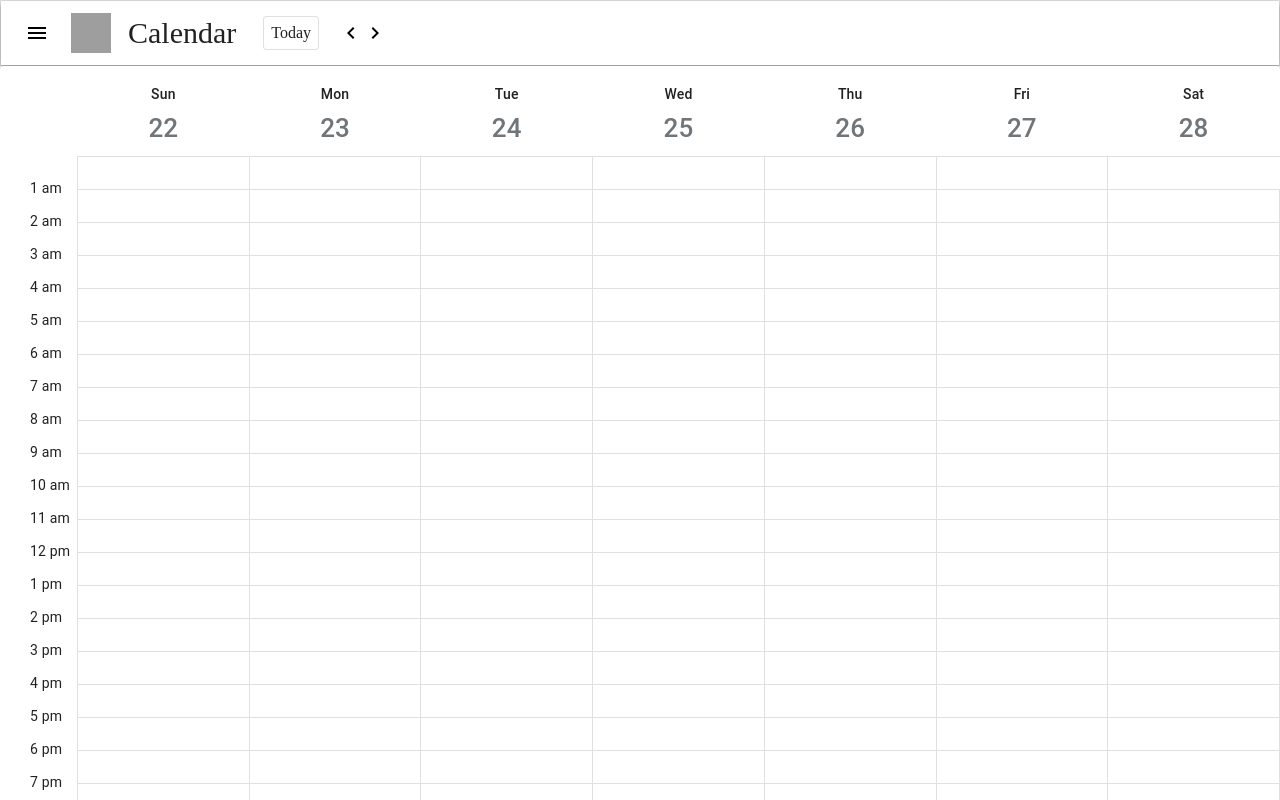
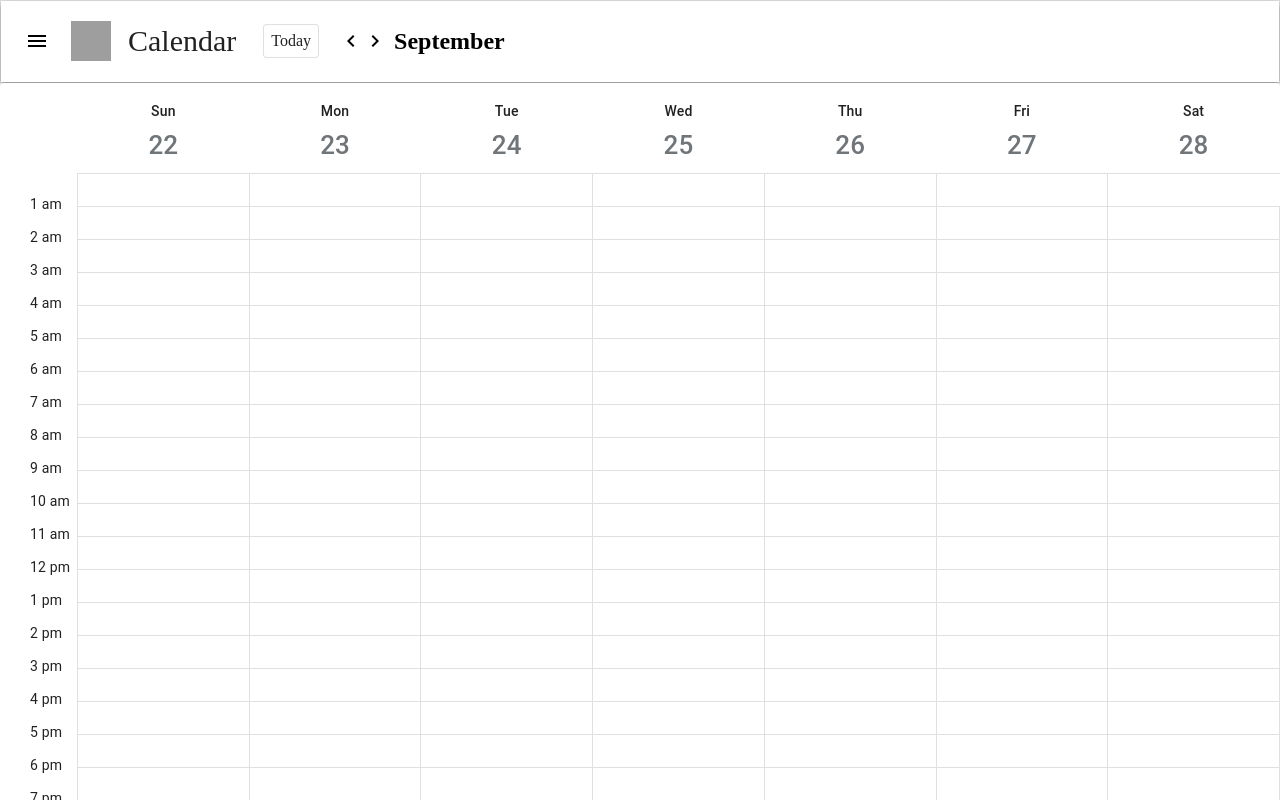
Before and after one commit to shreekarhegde/Google-Calendar, a React (Create React App) app: page / in a window 1280 px wide. Shown: the top 800 px of the page. Built offline with nearby package versions, Linux system fonts and the light colour scheme; grey boxes are pictures that could not be loaded.

Commit message:
Added logic to set month

```diff
--- a/src/components/Calendar.tsx
+++ b/src/components/Calendar.tsx
@@ -7,7 +7,7 @@ import { WeekView } from './WeekView/WeekView';
 export const Calendar = () => {
 	const [startDate, setStartDate] = useState(+moment());
 	const [weekDays, setWeekDays] = useState(getAllDaysInTheWeek());
-
+	const [month, setMonth] = useState('September');
 	/**
 	 * Sets next week days in the state
 	 */
@@ -15,6 +15,7 @@ export const Calendar = () => {
 		const dateAfter7Days = moment(startDate).add(7, 'days');
 		setStartDate(+dateAfter7Days);
 		setWeekDays(getAllDaysInTheWeek(dateAfter7Days));
+		setMonth(moment(dateAfter7Days).format('MMMM'));
 	};
 
 	/**
@@ -24,11 +25,12 @@ export const Calendar = () => {
 		const dateBefore7Days = moment(startDate).subtract(7, 'days');
 		setStartDate(+dateBefore7Days);
 		setWeekDays(getAllDaysInTheWeek(dateBefore7Days));
+		setMonth(moment(dateBefore7Days).format('MMMM'));
 	};
 
 	return (
 		<React.Fragment>
-			<Header goToPreviousWeek={goToPreviousWeek} goToNextWeek={goToNextWeek} />
+			<Header goToPreviousWeek={goToPreviousWeek} goToNextWeek={goToNextWeek} month={month} />
 			<WeekView weekDays={weekDays} />
 		</React.Fragment>
 	);
--- a/src/components/Header/Header.tsx
+++ b/src/components/Header/Header.tsx
@@ -15,6 +15,8 @@ export const Header = (props: any) => {
 	const calendarClasses = `${classes.fontFa} ${classes.ml10} ${classes.border}`;
 	const iconClasses = `${classes.ml20} ${classes.pointer}`;
 	const rootClasses = `${classes.root} ${classes.borderBottom}`;
+
+	const month = props.month;
 
 	return (
 		<div className={rootClasses}>
@@ -38,6 +40,7 @@ export const Header = (props: any) => {
 					</Card>
 					<ChevronLeftIcon className={iconClasses} onClick={props.goToPreviousWeek} />
 					<ChevronRightIcon className={classes.pointer} onClick={props.goToNextWeek} />
+					<h2 className={classes.p7}>{month}</h2>
 				</Toolbar>
 			</AppBar>
 		</div>
```
